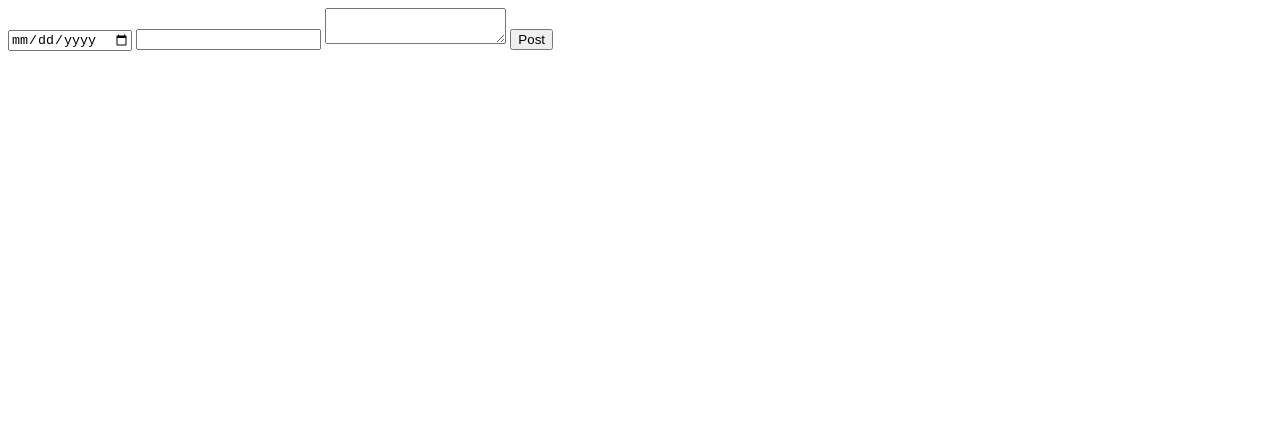
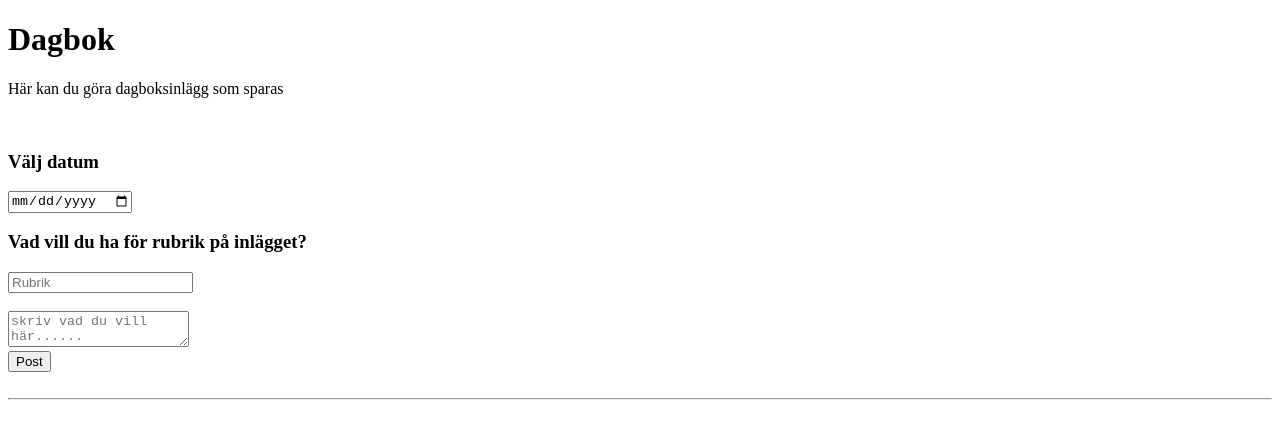
Before and after one commit to Joelhagg/Dagbok, a plain HTML site: page index.html in a window 1280 px wide. Drawn offline with Linux system fonts and the light colour scheme.

Commit message:
made it prettier!

```diff
--- a/index.html
+++ b/index.html
@@ -7,15 +7,22 @@
     <title>Document</title>
 </head>
 <body>
-
+    <h1>Dagbok</h1>
+    <p>Här kan du göra dagboksinlägg som sparas</p>
+    <br>
+    <h3>Välj datum</h3>
     <input id="date" type="date">
-
-    <input id="heading" type="text">
-
-    <textarea id="text"></textarea>
-
+    <br>
+    <h3>Vad vill du ha för rubrik på inlägget?</h3>
+    <input placeholder="Rubrik" id="heading" type="text">
+    <br>
+    <br>
+    <textarea placeholder="skriv vad du vill här......" id="text"></textarea>
+    <br>
     <button id="postButton">Post</button>
-
+    <br>
+    <br>
+    <hr>
     <div>
         <div id="showPosts"></div>
     </div>
--- a/script.js
+++ b/script.js
@@ -14,7 +14,7 @@ if (savedPosts) {
       .getElementById("showPosts")
       .appendChild(
         document.createElement("div")
-      ).innerHTML = `<h2>Datum: ${savedObject.date}</h2><h2>Rubrik: ${savedObject.title}</h2><p>Inlägg: ${savedObject.content}</p><button onclick="removeEntry(${index})">radera</button><hr />`;
+      ).innerHTML = `<h2>Datum: ${savedObject.date}</h2><h2>Rubrik: ${savedObject.title}</h2><h2>Inlägg:</h2><p> ${savedObject.content}</p><button onclick="removeEntry(${index})">radera</button><br><hr />`;
   });
 }
 
```
